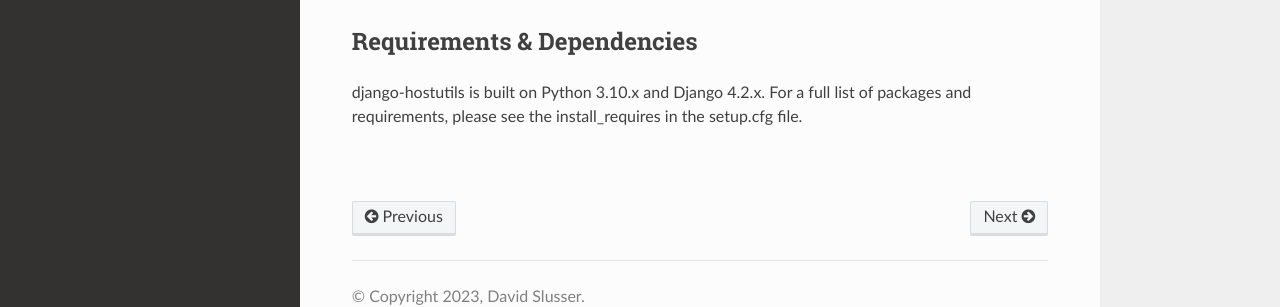
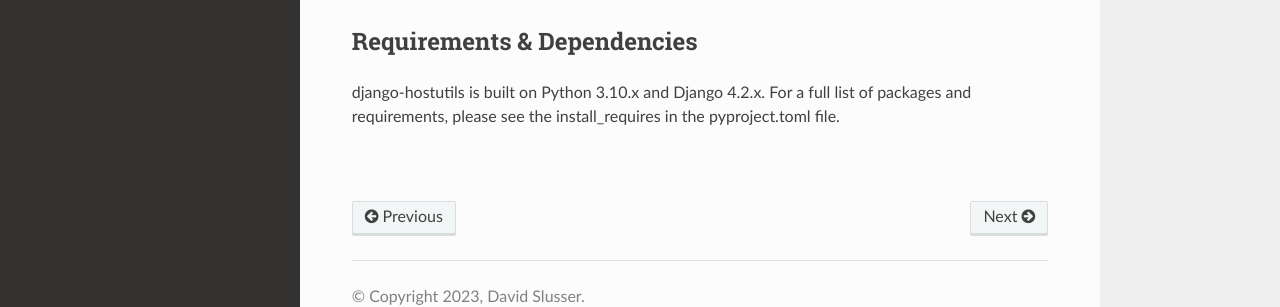
Before and after one commit to djangoaddicts/django-hostutils, a Sphinx documentation site: the page built from docs/source/about.rst, in a window 1280 px wide. Shown: the part 401-708 px from the top of the page. Built offline with Sphinx 7.4.7 and the Read the Docs theme 2.0.0, drawn with Linux system fonts in a browser that asks for light colours.

Commit message:
update requirements in about page

```diff
--- a/docs/source/about.rst
+++ b/docs/source/about.rst
@@ -17,6 +17,6 @@
 ---------------------------
 
 django-hostutils is built on Python 3.10.x and Django 4.2.x. For a full list of packages and requirements, please
-see the install_requires in the setup.cfg file.
+see the install_requires in the pyproject.toml file.
 
 |
```
